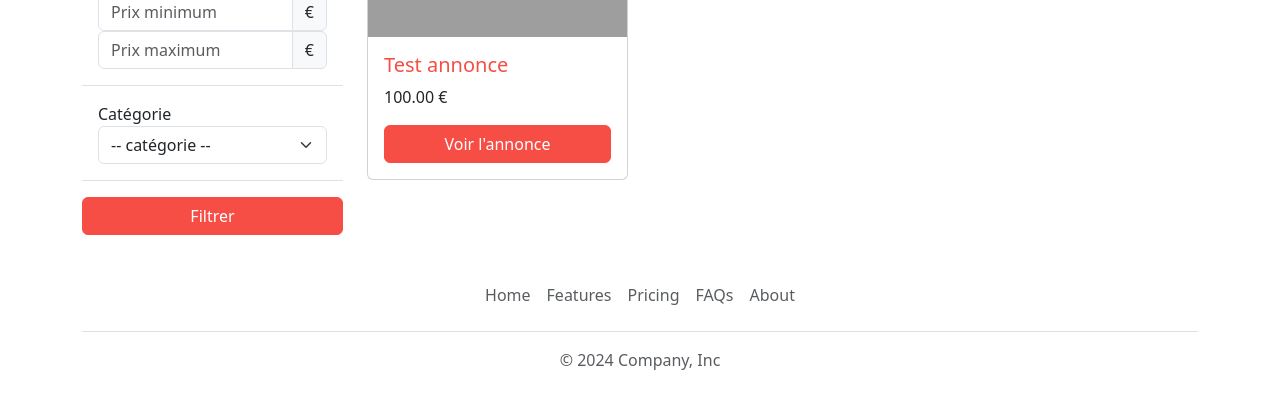
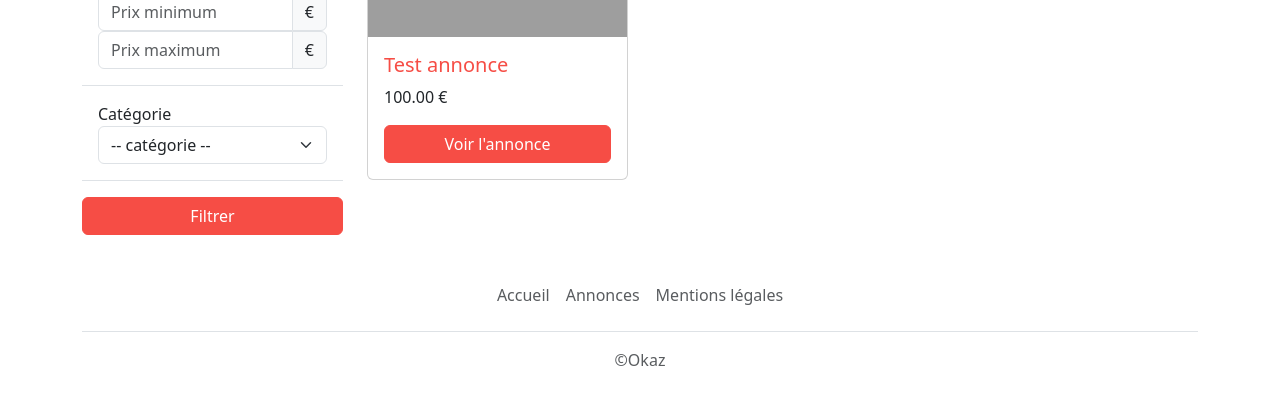
Before and after one commit to arirangz/studi_okaz, a PHP site: page /annonces.php in a window 1280 px wide. Shown: the part 321-730 px from the top of the page. Run offline with PHP 8.4, Linux system fonts and the light colour scheme; data comes from the database, SQL or seed files in the repository; data that the repository does not hold is empty; grey boxes are pictures that could not be loaded.

Commit message:
ajustements

```diff
--- a/index.php
+++ b/index.php
@@ -4,7 +4,7 @@ require_once 'libs/pdo.php';
 require_once 'libs/listing.php';
 require_once 'libs/category.php';
 
-$listings = getListings($pdo);
+$listings = getListings($pdo, [], 3);
 
 $categories = getCategories($pdo);
 
@@ -17,10 +17,6 @@ $categories = getCategories($pdo);
     <div class="col-lg-6">
         <h1 class="display-5 fw-bold text-body-emphasis lh-1 mb-3">Avec Okaz achetez et vendez vos objets</h1>
         <p class="lead">Trouvez ce que vous cherchez ou donnez une seconde vie à vos objets en un clic ! Okaz est la plateforme incontournable pour vendre, acheter ou échanger tout ce que vous souhaitez : vêtements, meubles, appareils électroniques, véhicules et bien plus encore !</p>
-        <div class="d-grid gap-2 d-md-flex justify-content-md-start">
-            <button type="button" class="btn btn-primary btn-lg px-4 me-md-2">Primary</button>
-            <button type="button" class="btn btn-outline-secondary btn-lg px-4">Default</button>
-        </div>
     </div>
 </div>
 
--- a/libs/category.php
+++ b/libs/category.php
@@ -2,7 +2,7 @@
 
 function getCategories(PDO $pdo)
 {
-    $sql = "SELECT * FROM category";
+    $sql = "SELECT * FROM category ORDER BY name ASC";
     $query = $pdo->prepare($sql);
     $query->execute();
     return $query->fetchAll(PDO::FETCH_ASSOC);
--- a/libs/listing.php
+++ b/libs/listing.php
@@ -1,6 +1,6 @@
 <?php
 
-function getListings(PDO $pdo, array $filters = []): array
+function getListings(PDO $pdo, array $filters = [], int $limit = null): array
 {
     $orderBy = "listing.id DESC";
     $relevance = "";
@@ -20,11 +20,17 @@ function getListings(PDO $pdo, array $filters = []): array
     if (isset($filters["category"]) && $filters["category"]) {
         $conditions[] = "category_id = :category";
     }
+    $limitQuery = "";
+    if ($limit) {
+        $limitQuery = " LIMIT $limit";
+
+    }
     $where = $conditions ? " WHERE " . implode(" AND ", $conditions) : "";
     $sql = "SELECT listing.id, listing.title, listing.description, listing.image, listing.price
             $relevance
             FROM listing
-            $where";
+            $where
+            $limitQuery";
 
     $query = $pdo->prepare($sql);
     if (isset($filters["search"])) {
--- a/login.php
+++ b/login.php
@@ -22,14 +22,14 @@ if ($_SERVER["REQUEST_METHOD"] === "POST") {
 ?>
 
 <div class="form-signin w-100 m-auto">
+    <h1>Se connecter</h1>
     <form method="post">
-        <h1 class="h3 mb-3 fw-normal">Se connecter</h1>
 
-        <div class="form-floating">
+        <div class="form-floating mb-2">
             <input name="email" type="email" class="form-control" id="floatingInput" placeholder="name@example.com">
             <label for="floatingInput">Email</label>
         </div>
-        <div class="form-floating">
+        <div class="form-floating  mb-2">
             <input name="password" type="password" class="form-control" id="floatingPassword" placeholder="Password">
             <label for="floatingPassword">Mot de passe</label>
         </div>
--- a/templates/footer.php
+++ b/templates/footer.php
@@ -2,13 +2,11 @@
 
 <footer class="py-3 my-4">
     <ul class="nav justify-content-center border-bottom pb-3 mb-3">
-        <li class="nav-item"><a href="#" class="nav-link px-2 text-body-secondary">Home</a></li>
-        <li class="nav-item"><a href="#" class="nav-link px-2 text-body-secondary">Features</a></li>
-        <li class="nav-item"><a href="#" class="nav-link px-2 text-body-secondary">Pricing</a></li>
-        <li class="nav-item"><a href="#" class="nav-link px-2 text-body-secondary">FAQs</a></li>
-        <li class="nav-item"><a href="#" class="nav-link px-2 text-body-secondary">About</a></li>
+        <li class="nav-item"><a href="#" class="nav-link px-2 text-body-secondary">Accueil</a></li>
+        <li class="nav-item"><a href="#" class="nav-link px-2 text-body-secondary">Annonces</a></li>
+        <li class="nav-item"><a href="#" class="nav-link px-2 text-body-secondary">Mentions légales</a></li>
     </ul>
-    <p class="text-center text-body-secondary">© 2024 Company, Inc</p>
+    <p class="text-center text-body-secondary">©Okaz</p>
 </footer>
 
 </div>
```
Also changed, not shown: templates/category_part.php (+7 -7 lines).
